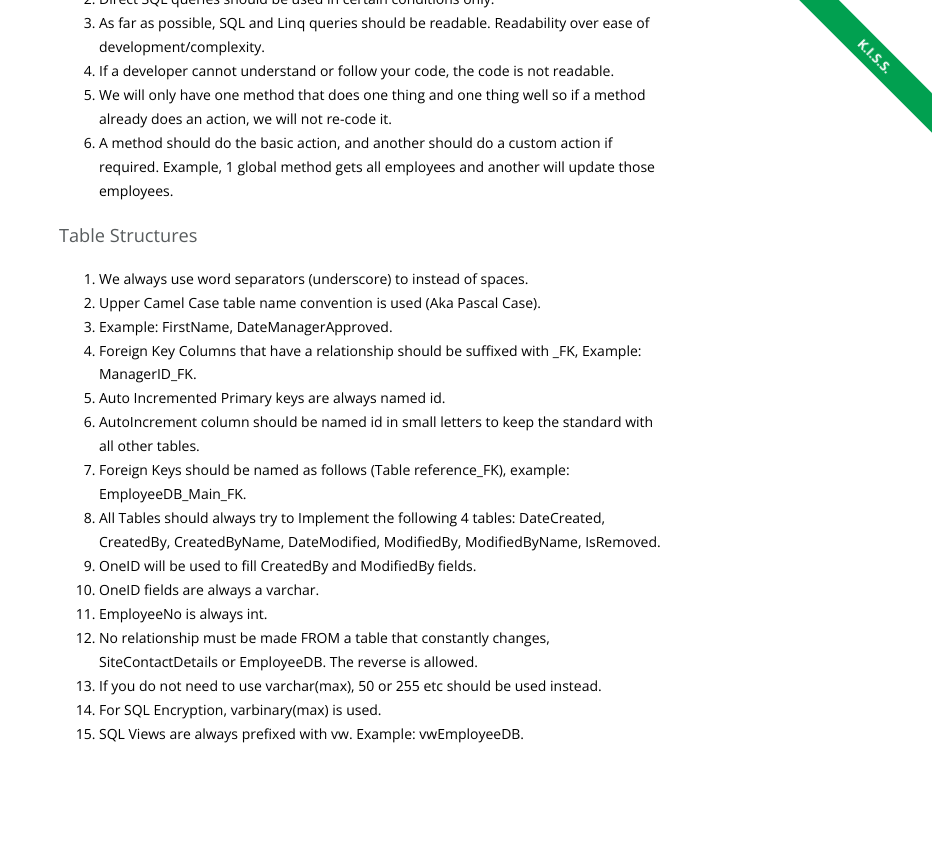
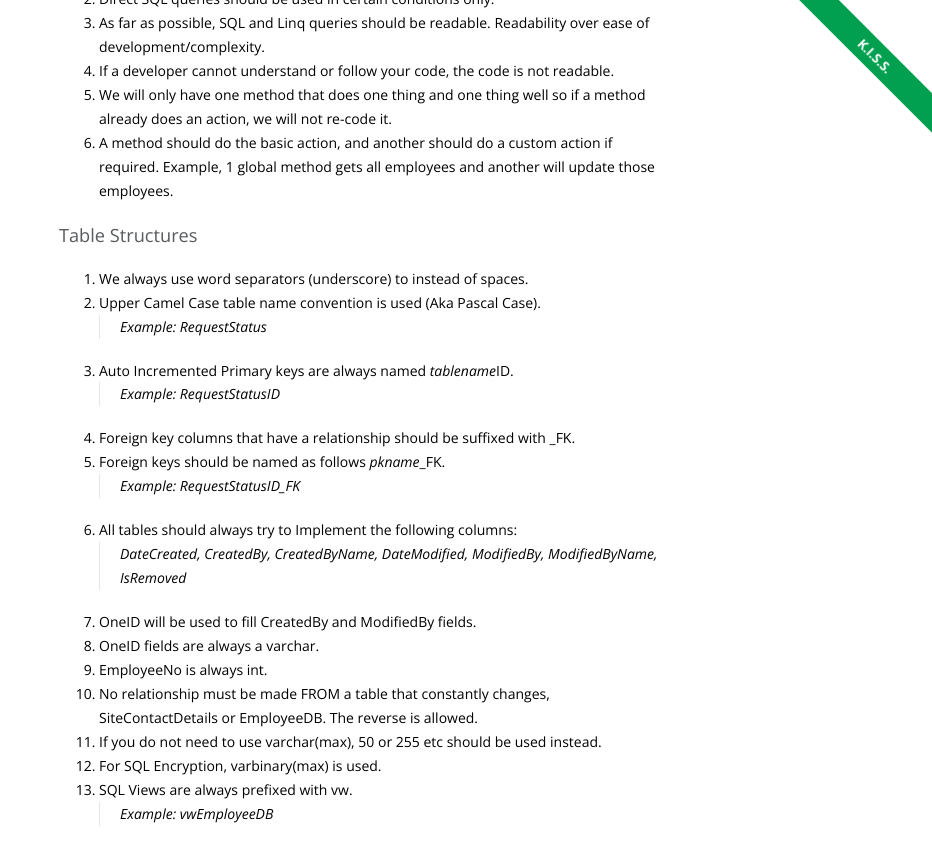
Before and after one commit to Senwes/senwes.github.io, a Jekyll site: the page built from topics/naming-sql.md, in a window 1280 px wide and 900 px high, scrolled down 889 px. Shown: the top 865 px of the window, without its empty margins (348-1280 px from the left). Built offline with Jekyll 4.4.1, drawn with Linux system fonts in a browser that asks for light colours; nearby versions of some CDN libraries; before the commit the page ends 1709 px from its top, so only the background shows below that.

Commit message:
Update sql naming standards

```diff
--- a/topics/naming-sql.md
+++ b/topics/naming-sql.md
@@ -28,17 +28,19 @@ body_class: code
 ### Table Structures
 1.  We always use word separators (underscore) to instead of spaces.
 2.	Upper Camel Case table name convention is used (Aka Pascal Case).
-3.	Example: FirstName, DateManagerApproved.
-4.	Foreign Key Columns that have a relationship should be suffixed with _FK, Example: ManagerID_FK.
-5.	Auto Incremented Primary keys are always named id.
-6.	AutoIncrement column should be named id in small letters to keep the standard with all other tables.
-7.	Foreign Keys should be named as follows (Table reference_FK), example: EmployeeDB_Main_FK.
-8.	All Tables should always try to Implement the following 4 tables:
-	DateCreated, CreatedBy, CreatedByName, DateModified, ModifiedBy, ModifiedByName, IsRemoved.
-9. OneID will be used to fill CreatedBy and ModifiedBy fields.
-10.	OneID fields are always a varchar.
-11.	EmployeeNo is always int.
-12.	No relationship must be made FROM a table that constantly changes, SiteContactDetails or EmployeeDB. The reverse is allowed.
-13.	If you do not need to use varchar(max), 50 or 255 etc should be used instead.
-14.	For SQL Encryption, varbinary(max) is used.
-15.	SQL Views are always prefixed with vw. Example: vwEmployeeDB.
+	> Example: RequestStatus
+3.	Auto Incremented Primary keys are always named <i>tablename</i>ID.
+	> Example: RequestStatusID
+4.	Foreign key columns that have a relationship should be suffixed with _FK.
+5.	Foreign keys should be named as follows <i>pkname</i>_FK.
+	> Example: RequestStatusID_FK
+7.	All tables should always try to Implement the following columns:
+	> DateCreated, CreatedBy, CreatedByName, DateModified, ModifiedBy, ModifiedByName, IsRemoved
+8.  OneID will be used to fill CreatedBy and ModifiedBy fields.
+9.	OneID fields are always a varchar.
+10.	EmployeeNo is always int.
+11.	No relationship must be made FROM a table that constantly changes, SiteContactDetails or EmployeeDB. The reverse is allowed.
+12.	If you do not need to use varchar(max), 50 or 255 etc should be used instead.
+13.	For SQL Encryption, varbinary(max) is used.
+14.	SQL Views are always prefixed with vw.
+	> Example: vwEmployeeDB
```
